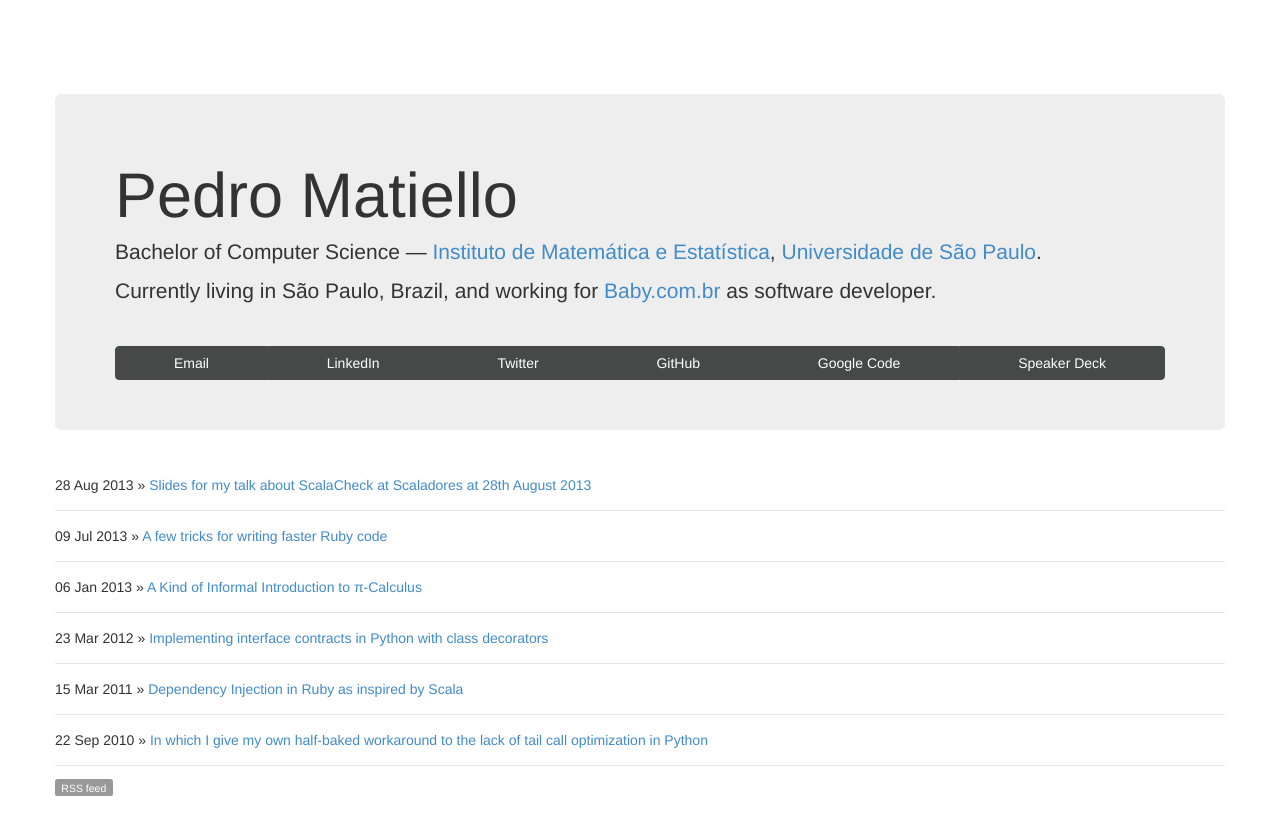
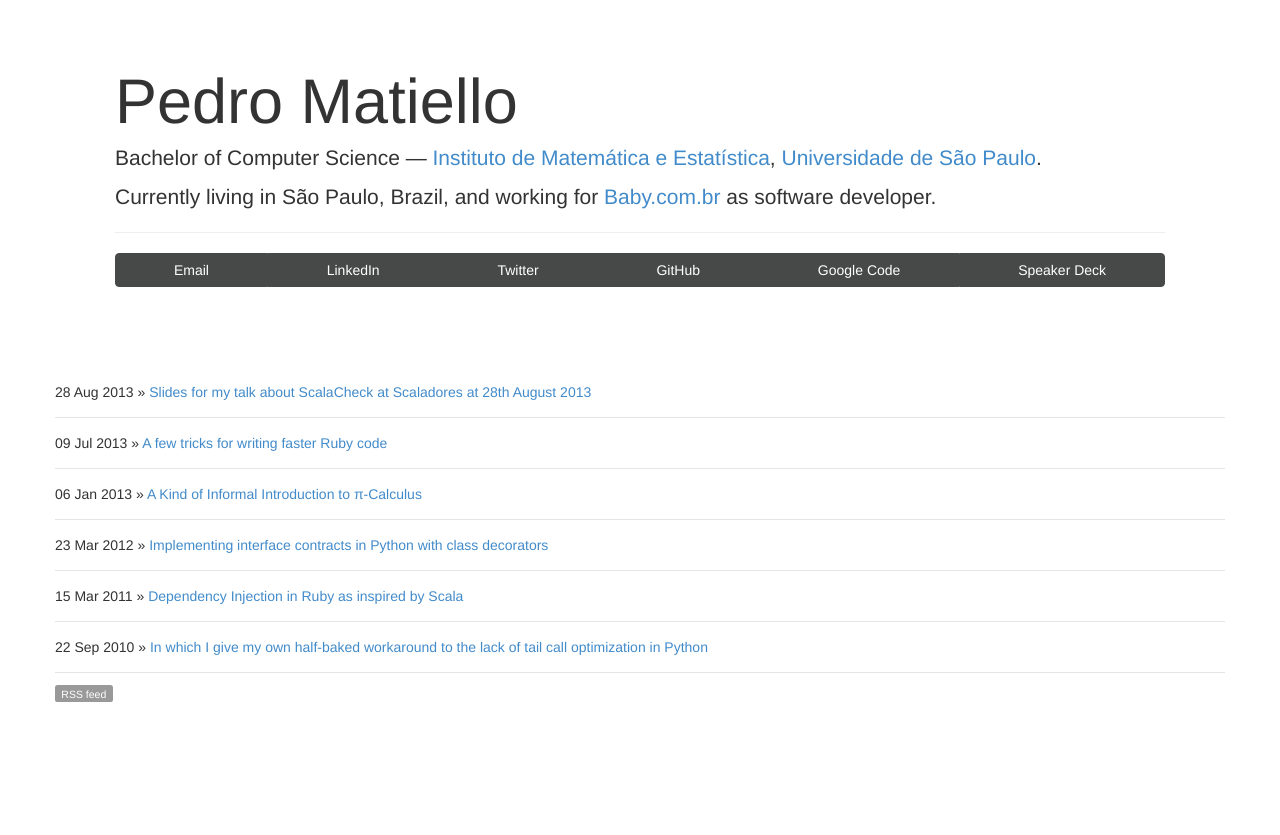
Before and after one commit to pmatiello/pmatiello.github.io, a Jekyll site: the page built from index.html, in a window 1280 px wide. Shown: the top 835 px of the page. Built offline with Jekyll 4.4.1, drawn with Linux system fonts in a browser that asks for light colours; Markdown is read by kramdown in place of the engine named in the settings.

Commit message:
Improved index layout.

```diff
--- a/css/custom.css
+++ b/css/custom.css
@@ -3,7 +3,7 @@ body {
 }
 
 .info-block {
-	margin-top: 8%;
+	background-color: white;
 }
 
 .post-container {
```
